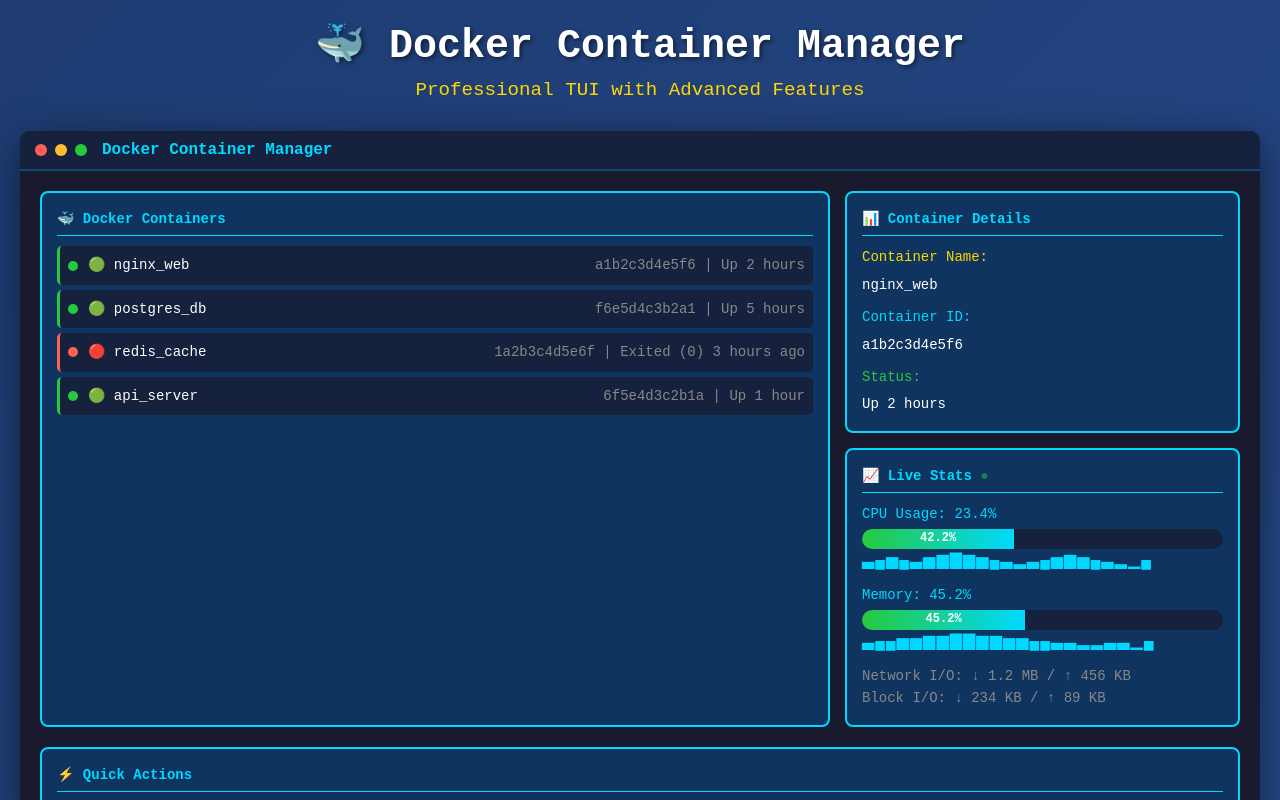
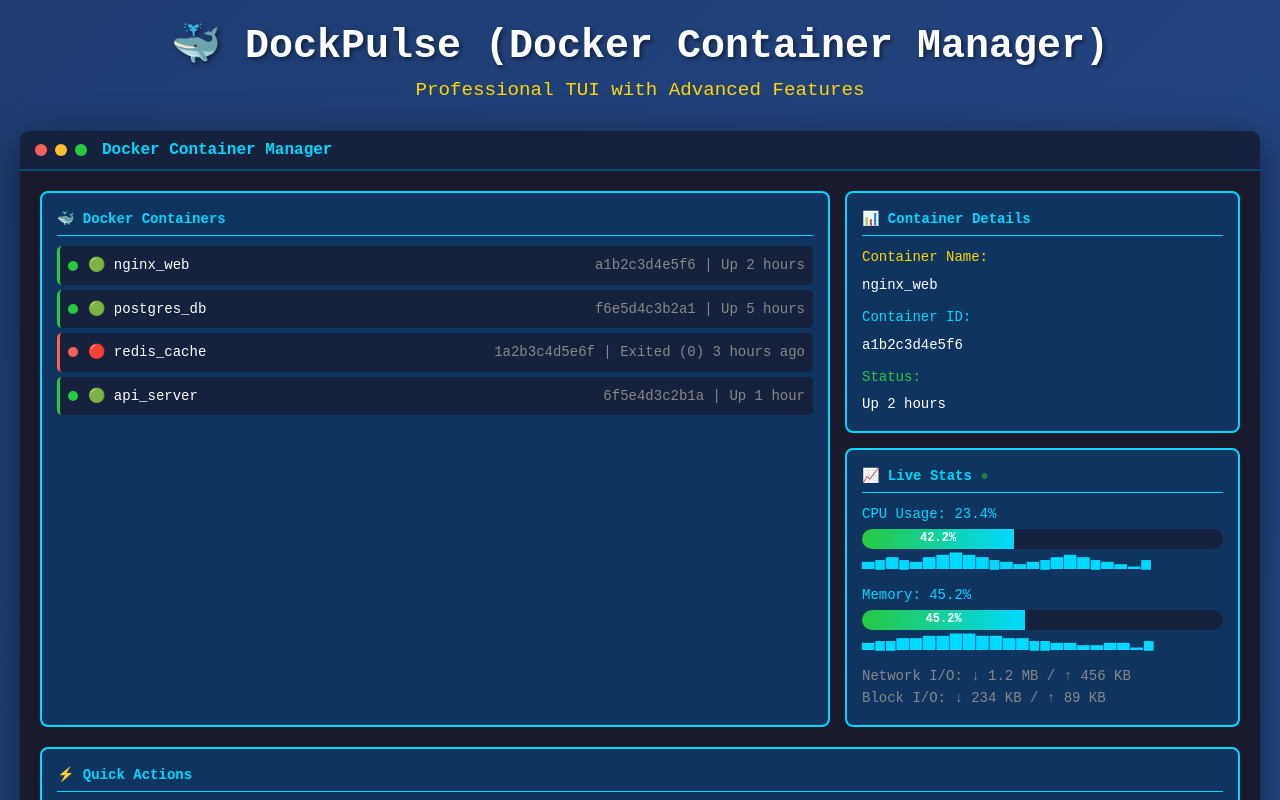
Before and after one commit to gauravpatil97886/DockPulse, a plain HTML site: page index.html in a window 1280 px wide. Shown: the top 800 px of the page. Drawn offline with Linux system fonts and the light colour scheme.

Commit message:
Add index.html for GitHub Pages

```diff
--- a/DockertoolPreview.html
+++ b/index.html
@@ -285,7 +285,7 @@
 </head>
 <body>
     <div class="container">
-        <h1>🐳 Docker Container Manager</h1>
+        <h1>🐳 DockPulse (Docker Container Manager)</h1>
         <div class="subtitle">Professional TUI with Advanced Features</div>
 
         <!-- Main Dashboard Preview -->
```
